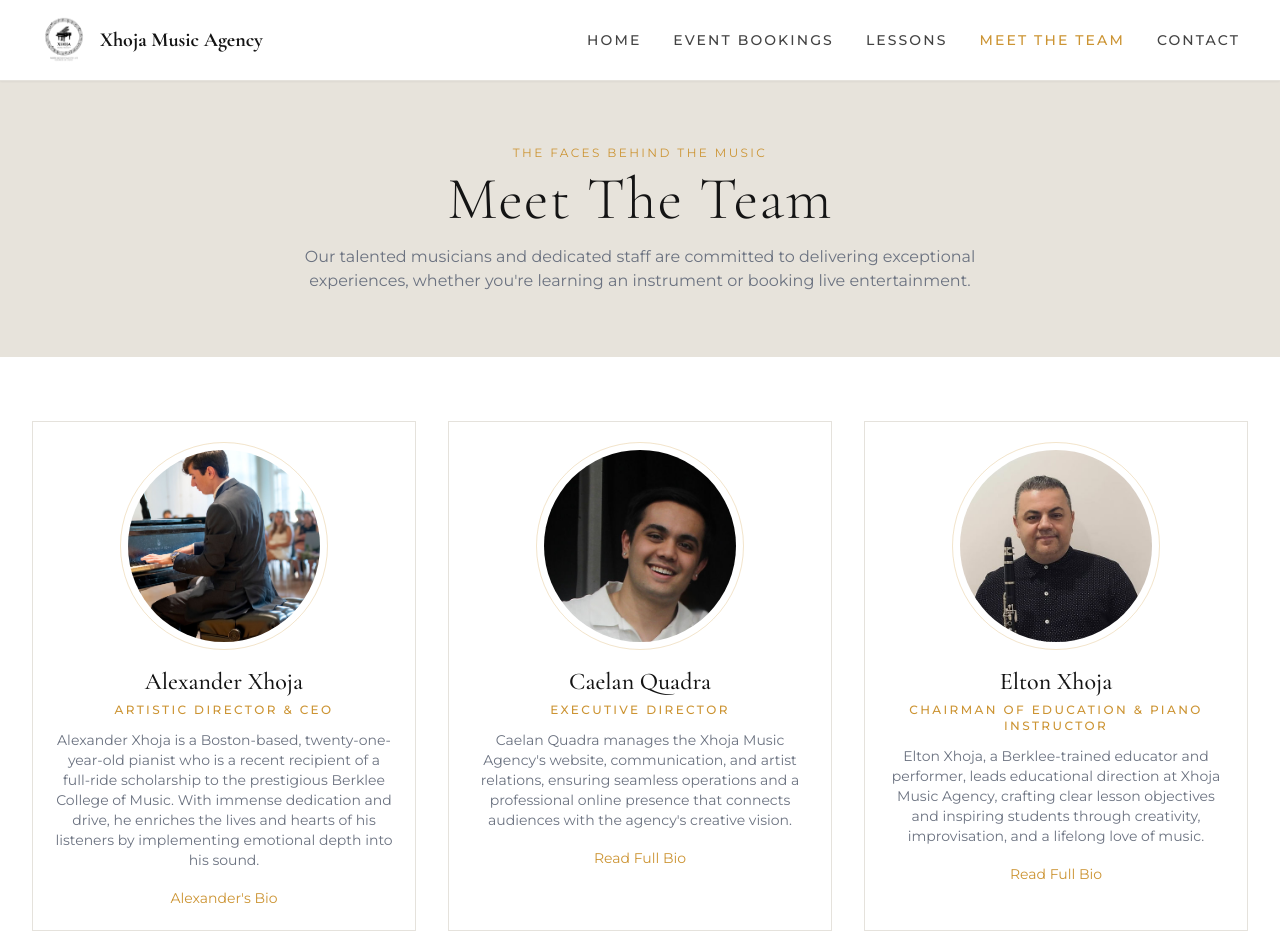
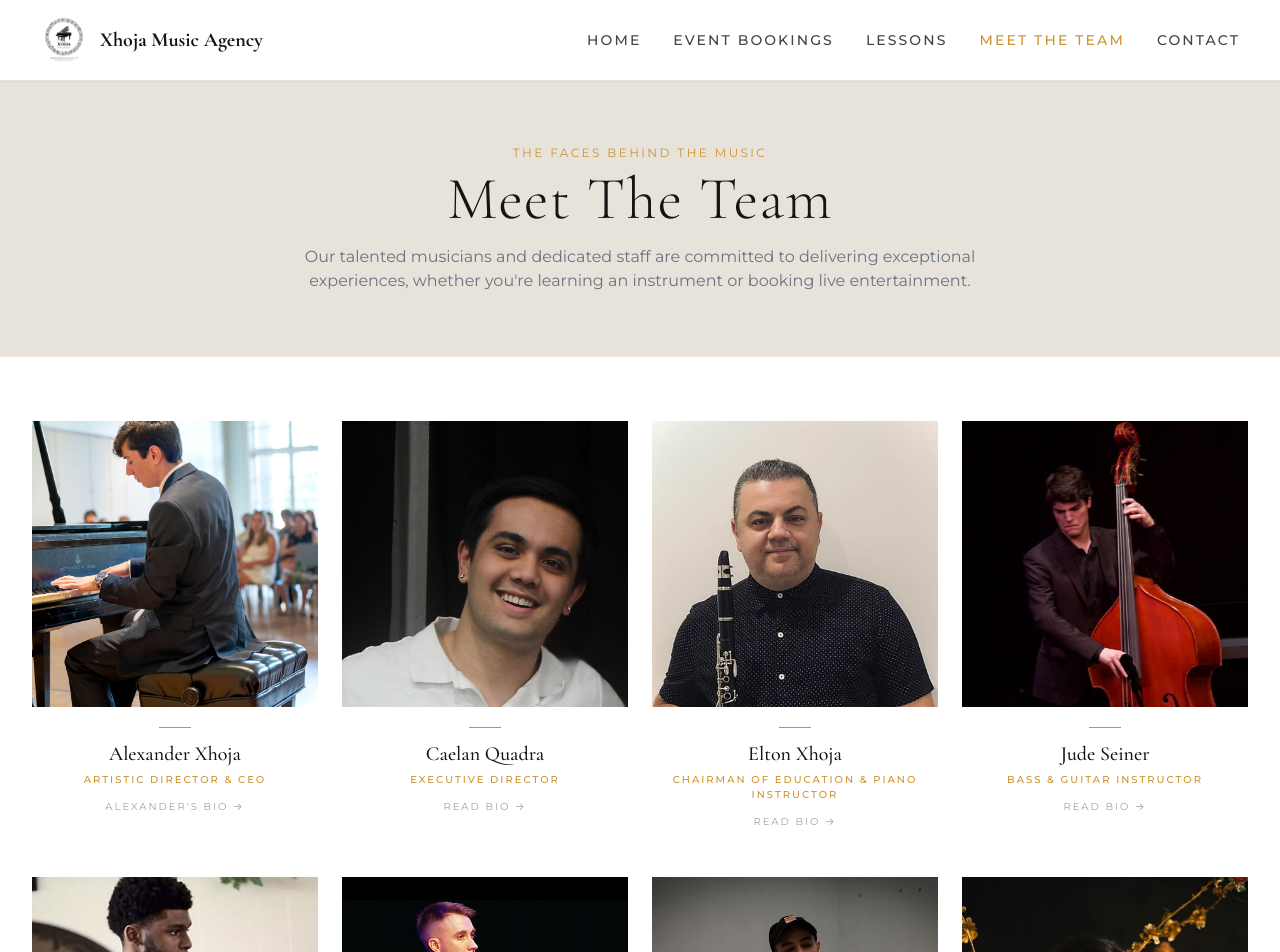
Before and after one commit to xhojamusicagency-cmd/xhoja-music-agency, a React (Vite) app: page /team in a window 1280 px wide. Shown: the top 952 px of the page. Built offline with nearby package versions, Linux system fonts and the light colour scheme.

Commit message:
Redesign team grid: square photos, gold accent, clean layout — consistent with Lessons page

```diff
--- a/src/pages/Team.tsx
+++ b/src/pages/Team.tsx
@@ -140,30 +140,27 @@ export default function Team() {
       {/* Team Members Grid */}
       <section id="team-members" className="bg-white py-10 md:py-16">
         <div className="max-w-7xl mx-auto px-4 sm:px-6 lg:px-8">
-          <div className="grid grid-cols-2 md:grid-cols-2 lg:grid-cols-3 gap-4 sm:gap-8">
+          <div className="grid grid-cols-2 md:grid-cols-3 lg:grid-cols-4 gap-x-6 gap-y-12">
             {teamMembers.map((member) => (
-              <div key={member.id} id={`member-${member.name.toLowerCase().replace(/[^a-z0-9]+/g, '-')}`} className="border border-border p-4 sm:p-5 text-center group hover:shadow-lg transition-shadow">
-                <div className="mb-3 sm:mb-4 flex justify-center">
-                  <div className="w-36 h-36 sm:w-52 sm:h-52 rounded-full flex items-center justify-center border border-gold/25">
-                    <div className="w-32 h-32 sm:w-48 sm:h-48 rounded-full overflow-hidden flex-shrink-0">
-                      <img
-                        src={member.image}
-                        alt={member.name}
-                        loading="eager"
-                        className="w-full h-full object-cover object-top transition-transform duration-300 group-hover:scale-105"
-                        onError={(e) => { (e.target as HTMLImageElement).src = 'https://via.placeholder.com/192?text=' + member.name.replace(' ', '+'); }}
-                      />
-                    </div>
-                  </div>
+              <div key={member.id} id={`member-${member.name.toLowerCase().replace(/[^a-z0-9]+/g, '-')}`} className="flex flex-col items-center text-center group">
+                <div className="relative w-full aspect-square mb-5 overflow-hidden">
+                  <img
+                    src={member.image}
+                    alt={member.name}
+                    loading="eager"
+                    className="w-full h-full object-cover object-top transition-transform duration-700 group-hover:scale-105"
+                    onError={(e) => { (e.target as HTMLImageElement).src = 'https://via.placeholder.com/300?text=' + member.name.replace(' ', '+'); }}
+                  />
+                  <div className="absolute inset-0 bg-dark/0 group-hover:bg-dark/10 transition-colors duration-500" />
                 </div>
-                <h3 className="font-serif text-lg sm:text-2xl font-medium mb-1">{member.name}</h3>
-                <p className="text-gold text-[10px] sm:text-xs font-medium uppercase tracking-[1.5px] sm:tracking-[2.4px] mb-2 sm:mb-3">{member.role}</p>
-                <p className="text-gray-500 text-xs sm:text-sm leading-relaxed mb-3 sm:mb-4 line-clamp-2 sm:line-clamp-3 hidden sm:block">{member.bio}</p>
+                <div className="w-8 h-px bg-gold mb-3" />
+                <h3 className="font-serif text-base sm:text-xl font-medium mb-1 leading-snug">{member.name}</h3>
+                <p className="text-gold text-[9px] sm:text-[10px] font-medium uppercase tracking-[2px] mb-3">{member.role}</p>
                 <a
                   href={`#bio-${member.id}`}
-                  className="text-gold hover:text-gold/80 font-normal text-xs sm:text-sm transition-colors cursor-pointer inline-block"
+                  className="text-[10px] uppercase tracking-[2px] text-gray-400 hover:text-gold transition-colors duration-300 cursor-pointer"
                 >
-                  {member.id === 1 ? "Alexander's Bio" : 'Read Full Bio'}
+                  {member.id === 1 ? "Alexander's Bio →" : 'Read Bio →'}
                 </a>
               </div>
             ))}
```
